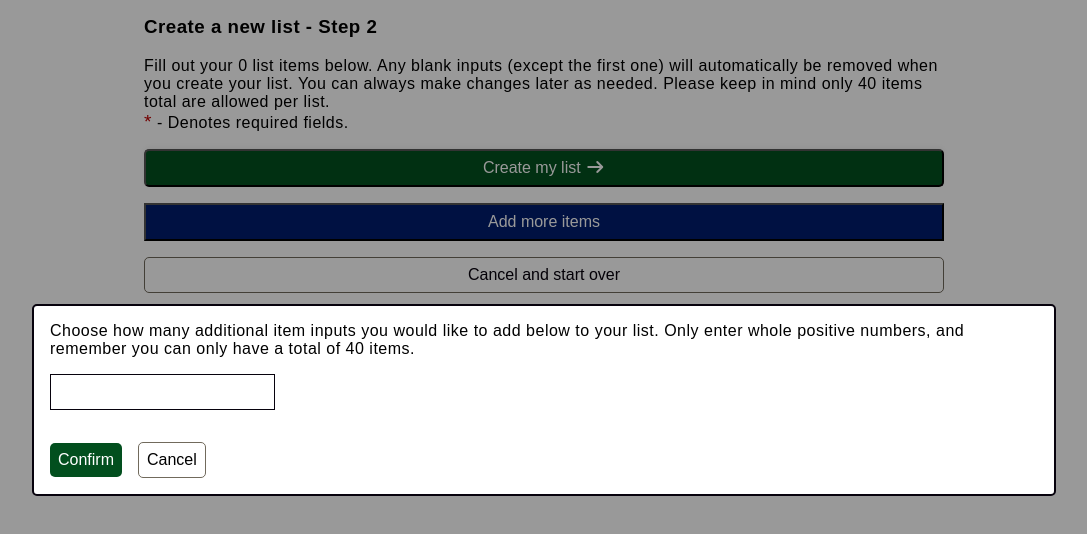
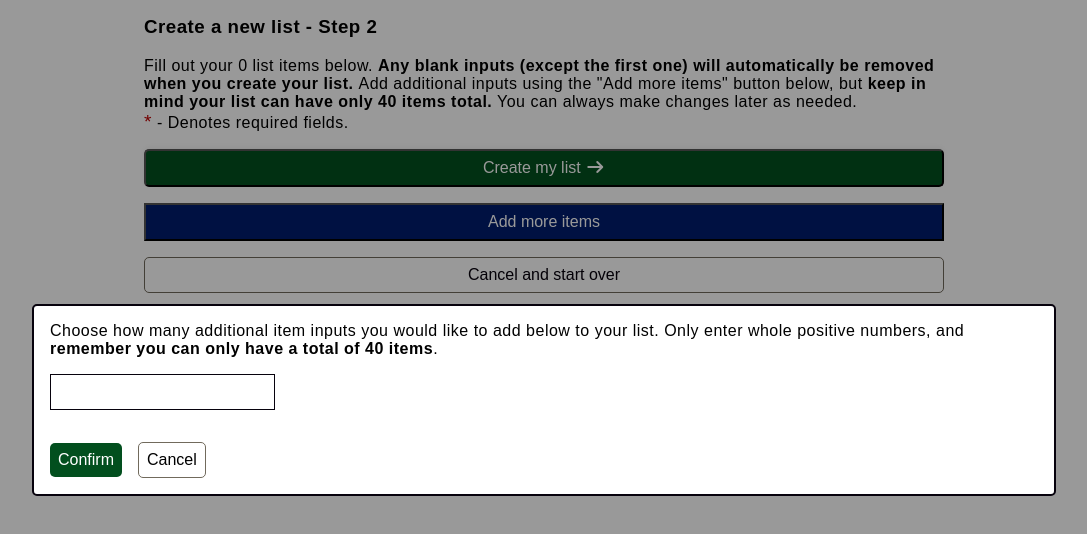
Before and after one commit to CoderAJ7470/LISTR, a Next.js app: page /create-list/step-2 in a window 1280 px wide. Both pictures are taken after a click on the button "Add more items". Shown: the top 534 px of the page, without its empty margins (96-1183 px from the left). Built offline with nearby package versions, Linux system fonts and the light colour scheme.

Commit message:
Worked on implementing the max 40 items per list limit when the user adds list items in Steps 1 and 2, as well as including and enforcing that limit in the AddMoreInputsModal if they mistakingly decide to add more than 40.
Also made some small text/UI changes fror better user clarity

```diff
--- a/app/create-list/step-2/page.tsx
+++ b/app/create-list/step-2/page.tsx
@@ -8,6 +8,7 @@ import { useCreateListForm } from '../../context/CreateListFormContext';
 import '../../../src/styles/createList.scss';
 
 const CreateListStep2 = () => {
+  const MAX_ITEMS = 40;
   const [openMoreItems, setOpenMoreItems] = useState(false);
 
   const router = useRouter();
@@ -16,6 +17,8 @@ const CreateListStep2 = () => {
   const [items, setItems] = useState<string[]>(
     Array.from({ length: numberOfItems }, () => ''),
   );
+
+  const remainingInputs = MAX_ITEMS - items.length;
 
   // First input-specific error (required)
   const [firstItemError, setFirstItemError] = useState('');
@@ -29,7 +32,14 @@ const CreateListStep2 = () => {
   const handleConfirmAddMoreItems = (amount: number) => {
     if (!Number.isInteger(amount) || amount < 1) return;
 
-    setItems((prev) => [...prev, ...Array.from({ length: amount }, () => '')]);
+    if (remainingInputs <= 0) return;
+
+    const safeAmount = Math.min(amount, remainingInputs);
+
+    setItems((prev) => [
+      ...prev,
+      ...Array.from({ length: safeAmount }, () => ''),
+    ]);
   };
 
   const handleSubmit = (e: React.FormEvent<HTMLFormElement>) => {
@@ -47,17 +57,14 @@ const CreateListStep2 = () => {
     }
 
     // Automatically remove any blank inputs after index 0
-    const cleanedItems = [
+    const listWithBlanksRemoved = [
       items[0],
       ...items.slice(1).filter((item) => item.trim() !== ''),
     ];
-    setItems(cleanedItems);
+    setItems(listWithBlanksRemoved);
 
     // Clear first-item error if any
     setFirstItemError('');
-
-    // Continue with submission logic
-    console.log('Final items to submit:', cleanedItems);
   };
 
   const handleCancelButton = () => {
@@ -107,10 +114,14 @@ const CreateListStep2 = () => {
       <h3>Create a new list - Step 2</h3>
 
       <p>
-        Fill out your {items.length} list items below. Any blank inputs (except
-        the first one) will automatically be removed when you create your list.
-        You can always make changes later as needed. Please keep in mind only 40
-        items total are allowed per list. <br />
+        Fill out your {items.length} list items below.{' '}
+        <b>
+          Any blank inputs (except the first one) will automatically be removed
+          when you create your list.{' '}
+        </b>{' '}
+        Add additional inputs using the "Add more items" button below, but{' '}
+        <b>keep in mind your list can have only 40 items total.</b> You can
+        always make changes later as needed. <br />
         <span className='required-asterisks'>*</span> - Denotes required fields.
       </p>
 
@@ -126,6 +137,7 @@ const CreateListStep2 = () => {
             type='button'
             className='step-2-add-items-button'
             onClick={() => setOpenMoreItems(true)}
+            disabled={items.length >= MAX_ITEMS}
           >
             Add more items
           </button>
@@ -144,6 +156,7 @@ const CreateListStep2 = () => {
         showAddMoreInputsModal={openMoreItems}
         setModalOpen={setOpenMoreItems}
         onConfirm={handleConfirmAddMoreItems}
+        remainingInputs={remainingInputs}
       />
     </div>
   );
--- a/src/components/AddMoreInputsModal.tsx
+++ b/src/components/AddMoreInputsModal.tsx
@@ -7,12 +7,14 @@ interface AddMoreInputsModalPropTypes {
   showAddMoreInputsModal: boolean;
   setModalOpen: (isOpen: boolean) => void;
   onConfirm: (amount: number) => void;
+  remainingInputs: number;
 }
 
 const AddMoreInputsModal = ({
   showAddMoreInputsModal,
   setModalOpen,
   onConfirm,
+  remainingInputs,
 }: AddMoreInputsModalPropTypes) => {
   const [value, setValue] = useState('');
   const [error, setError] = useState('');
@@ -29,8 +31,8 @@ const AddMoreInputsModal = ({
         >
           <p>
             Choose how many additional item inputs you would like to add below
-            to your list. Only enter whole positive numbers, and remember you
-            can only have a total of 40 items.
+            to your list. Only enter whole positive numbers, and{' '}
+            <b>remember you can only have a total of 40 items</b>.
           </p>
 
           <input
@@ -62,6 +64,13 @@ const AddMoreInputsModal = ({
                 return;
               }
 
+              if (amount > remainingInputs) {
+                remainingInputs === 1
+                  ? setError(`You can only add ${remainingInputs} more item`)
+                  : setError(`You can only add ${remainingInputs} more items`);
+                return;
+              }
+
               setError('');
               onConfirm(amount);
               setModalOpen(false);
--- a/src/styles/createList.scss
+++ b/src/styles/createList.scss
@@ -95,12 +95,12 @@
   color: var(--required-or-warning);
 }
 
-.error-message {
+.step-1-error-message {
   color: var(--required-or-warning);
   white-space: nowrap;
   pointer-events: none;
   border-radius: 4px;
-  padding: 4px 8px;
+  padding-bottom: 8px;
   font-size: 0.875rem;
   position: absolute;
   top: 0;
```
Also changed, not shown: app/create-list/step-1/page.tsx (+6 -6 lines), src/helpers/createListFormValidation.ts (+6 -1 lines).
